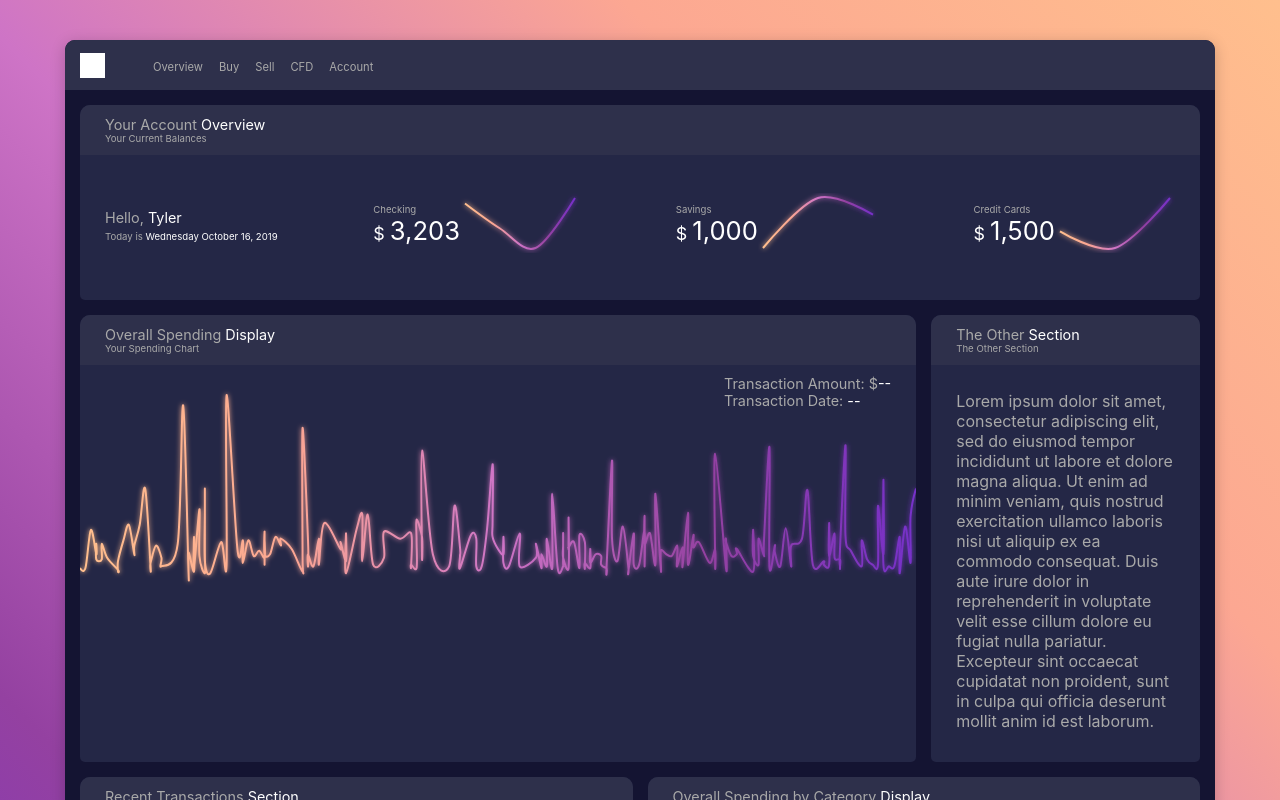
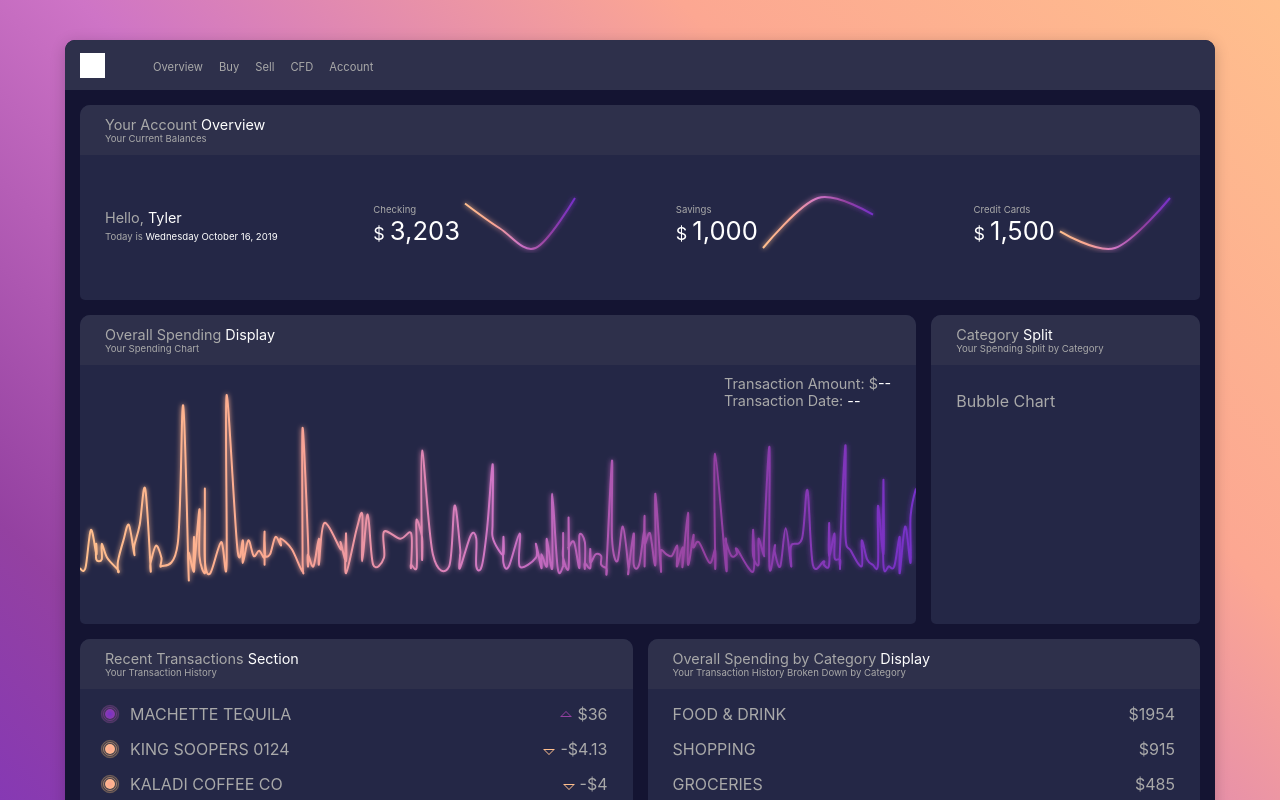
Before and after one commit to tywi6665/M3, a React (Create React App) app: page / in a window 1280 px wide. Shown: the top 800 px of the page. Built offline with nearby package versions, Linux system fonts and the light colour scheme.

Commit message:
created CategoryChart.js

```diff
--- a/src/App.js
+++ b/src/App.js
@@ -63,10 +63,10 @@ function App() {
           </Container>
           <Container
             number="3"
-            header={["The Other", "Section"]}
-            subHeader="The Other Section"
+            header={["Category", "Split"]}
+            subHeader="Your Spending Split by Category"
           >
-            <p>Lorem ipsum dolor sit amet, consectetur adipiscing elit, sed do eiusmod tempor incididunt ut labore et dolore magna aliqua. Ut enim ad minim veniam, quis nostrud exercitation ullamco laboris nisi ut aliquip ex ea commodo consequat. Duis aute irure dolor in reprehenderit in voluptate velit esse cillum dolore eu fugiat nulla pariatur. Excepteur sint occaecat cupidatat non proident, sunt in culpa qui officia deserunt mollit anim id est laborum.</p>
+            <p>Bubble Chart</p>
           </Container>
           <Container
             number="4"
@@ -75,7 +75,7 @@ function App() {
           >
             <List
               section="recent"
-              key="recent"
+              key={"recent"}
             />
           </Container>
           <Container
@@ -85,7 +85,7 @@ function App() {
           >
             <List
               section="category"
-              key="category"
+              key={"category"}
             />
           </Container>
         </MasterContainer>
--- a/src/App.scss
+++ b/src/App.scss
@@ -341,14 +341,19 @@ $font-size: 0.9em;
             .list {
 
                 .list-item {
+                    list-style-type: none;
+                    padding: 0;
                     margin: 5px 0 15px 0;
-                    display: flex;
-                    justify-content: space-between;
-                    align-items: center;
 
-                    .item-name {
+                    li {
                         display: flex;
+                        justify-content: space-between;
                         align-items: center;
+
+                        .item-name {
+                            display: flex;
+                            align-items: center;
+                        }
                     }
                 }
             }
```
Also changed, not shown: src/Visualizations/CategoryChart.js (added, +9 -0 lines).
